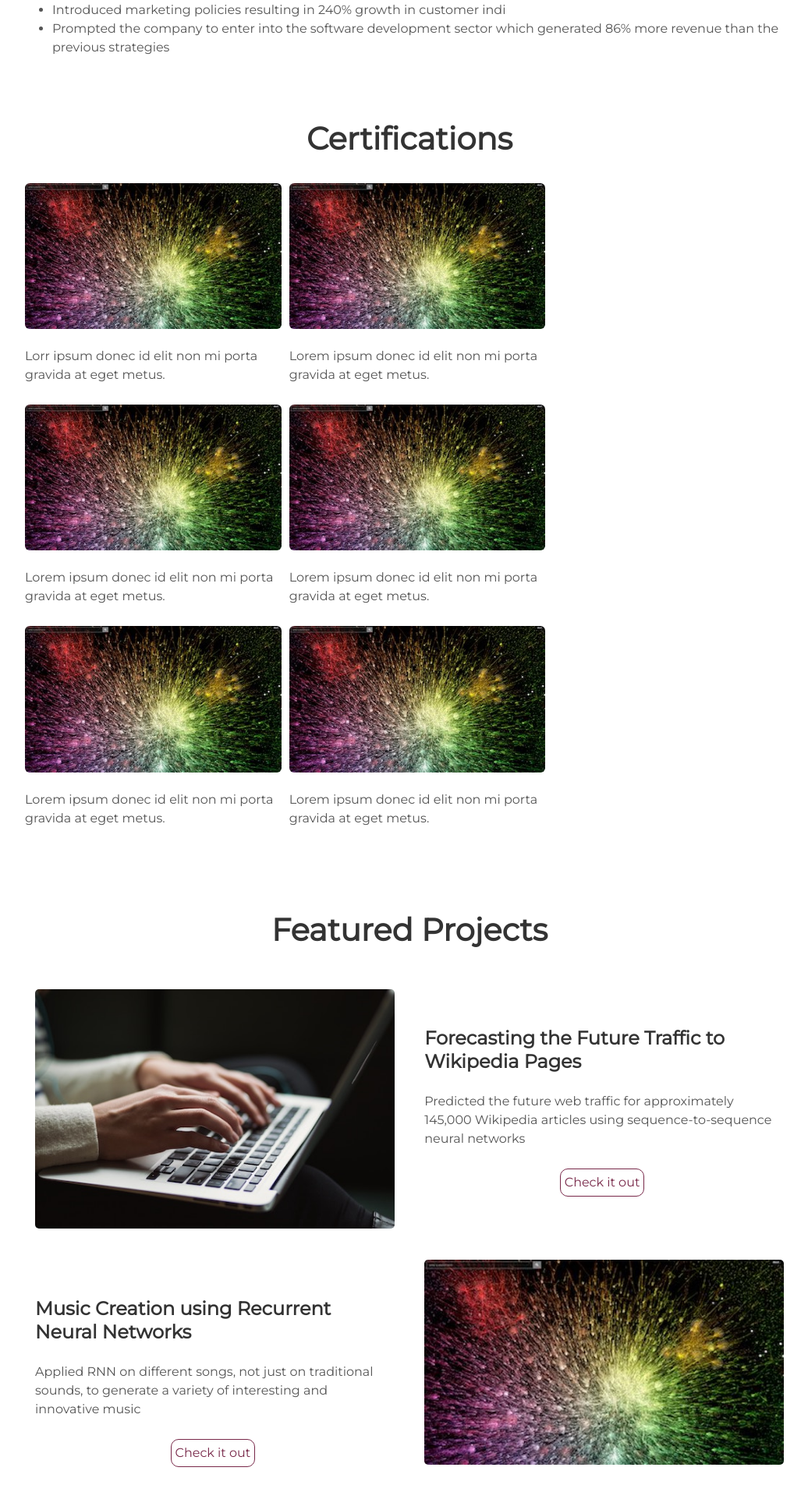
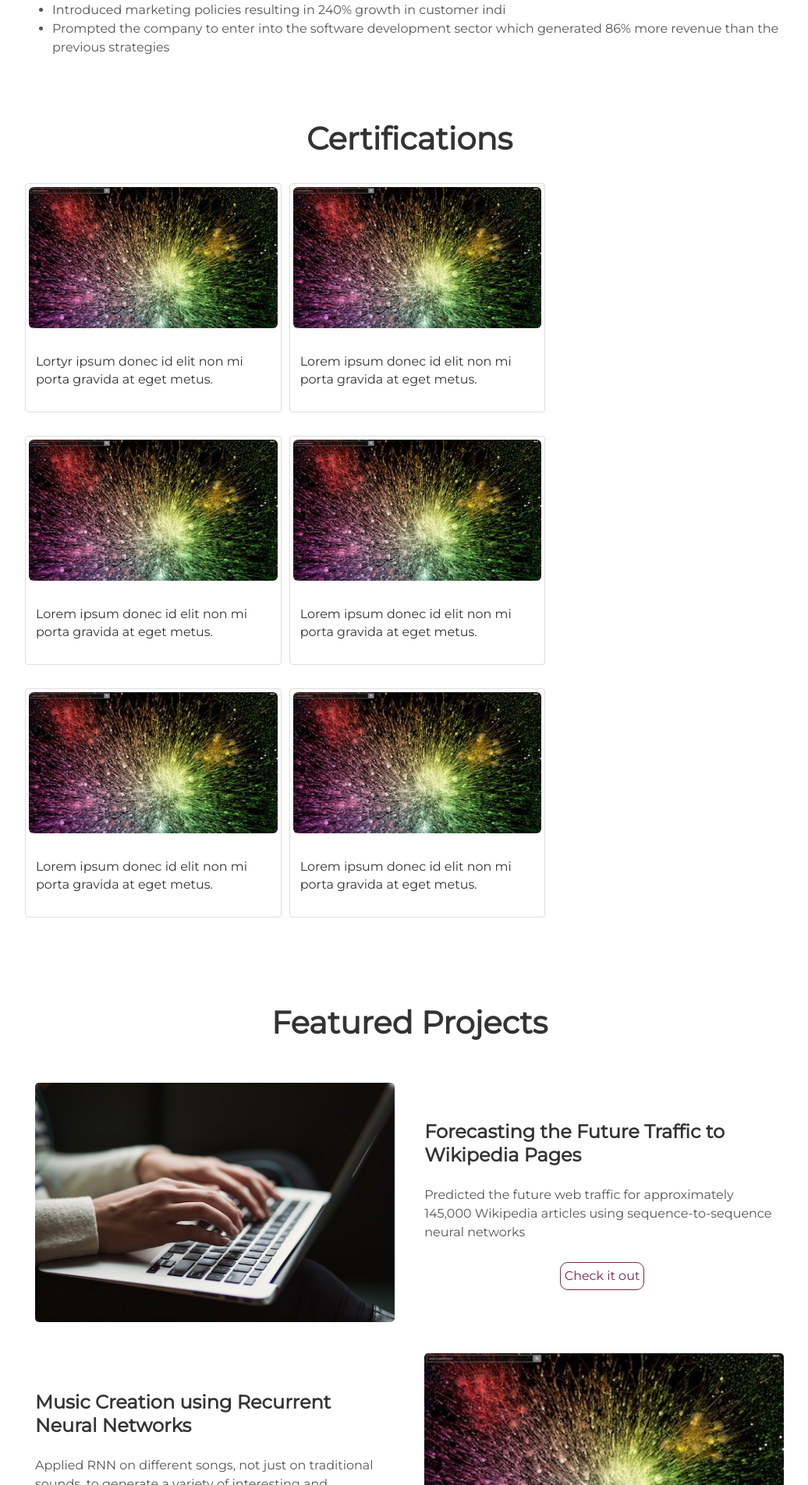
Before and after one commit to arkadee/arkadee.github.io, a Jekyll site: the page built from index.html, in a window 1280 px wide. Shown: the part 2537-4442 px from the top of the page at 78% size, without its empty margins (115-1151 px from the left). Built offline with Jekyll 4.4.1, drawn with Linux system fonts in a browser that asks for light colours.

Commit message:
Update certifications.html

```diff
--- a/_includes/certifications.html
+++ b/_includes/certifications.html
@@ -11,14 +11,21 @@
           padding: 5px;
         }
 
-  .row1::after {
+        /* Clearfix (clear floats) */
+        .row1::after {
           content: "";
           clear: both;
           display: table;
         }
 
-  .img-rounded {
+        .img-rounded {
           border-radius:6px
+        }
+
+        .thumbnail {display:block;padding:4px;margin-bottom:20px;line-height:1.42857143;background-color:#fff;border:1px solid #ddd;border-radius:4px;-webkit-transition:border .2s ease-in-out;-o-transition:border .2s ease-in-out;transition:border .2s ease-in-out}
+
+        .caption {
+          padding:9px;color:#333
         }
 </style>
 
@@ -30,7 +37,7 @@
         <img src="assets/img/galaxy.jpg" class="img-rounded" alt="Snow" style="width:100%">
       </a>
         <div class="caption">
-          <p>Lorr ipsum donec id elit non mi porta gravida at eget metus.</p>
+          <p>Lortyr ipsum donec id elit non mi porta gravida at eget metus.</p>
         </div>
     </div>
   </div>
```
